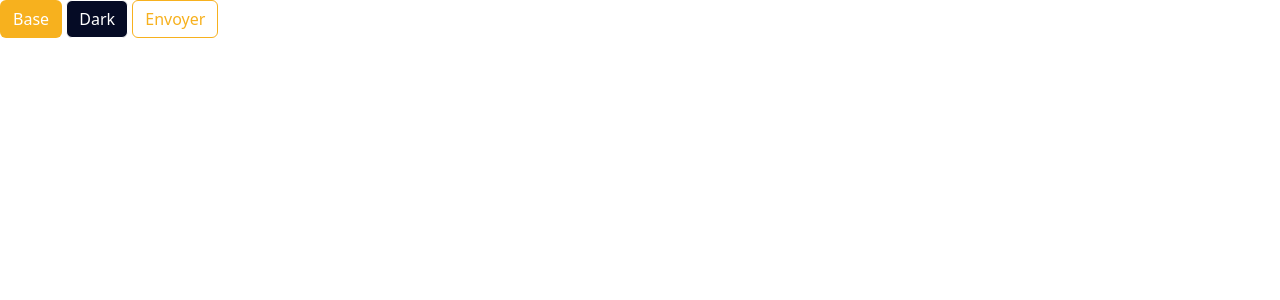
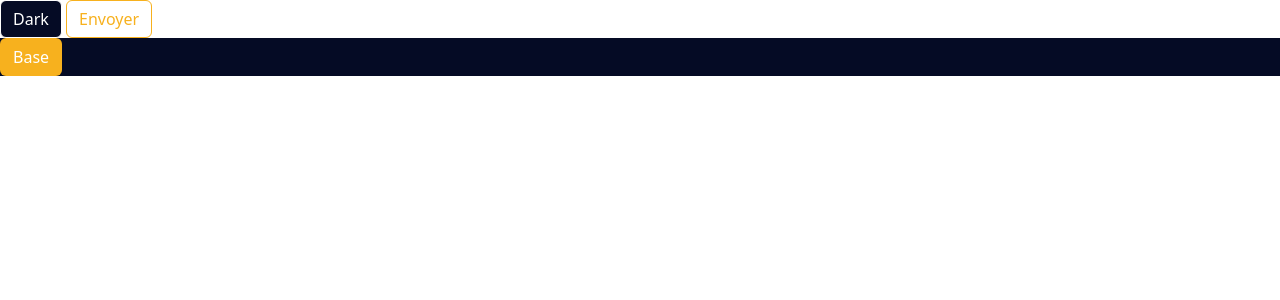
Before and after one commit to Joann45/Projet-Mutualisation, a Flask app: page / in a window 1280 px wide. Shown: the top 300 px of the page. Run offline with Flask 3, Linux system fonts and the light colour scheme; some libraries are stand-ins or nearby versions.

Commit message:
ajout de div

```diff
--- a/src/static/style.css
+++ b/src/static/style.css
@@ -14,3 +14,10 @@
     background-color: #FFFFFF !important ;
     border-color: #F7B11E !important;
 }
+
+body {
+    background-color: #FFFFFF;
+}
+div {
+    background-color: #050B25;
+}
--- a/src/templates/index.html
+++ b/src/templates/index.html
@@ -9,9 +9,15 @@
     {{ bootstrap.load_css() }}
 {% endblock %}
 </head>
-<button type="button" class="btn btn-base">Base</button>
-<button type="button" class="btn btn-dark">Dark</button>
-<button type="button" class="btn btn-envoyer">Envoyer</button>
+<body>
+  <button type="button" class="btn btn-dark">Dark</button>
+  <button type="button" class="btn btn-envoyer">Envoyer</button>
+    <div>
+    <button type="button" class="btn btn-base">Base</button>
+    </div>
+</body>
+
+
 
 {% block scripts %}
     <!-- Optional JavaScript -->
```
